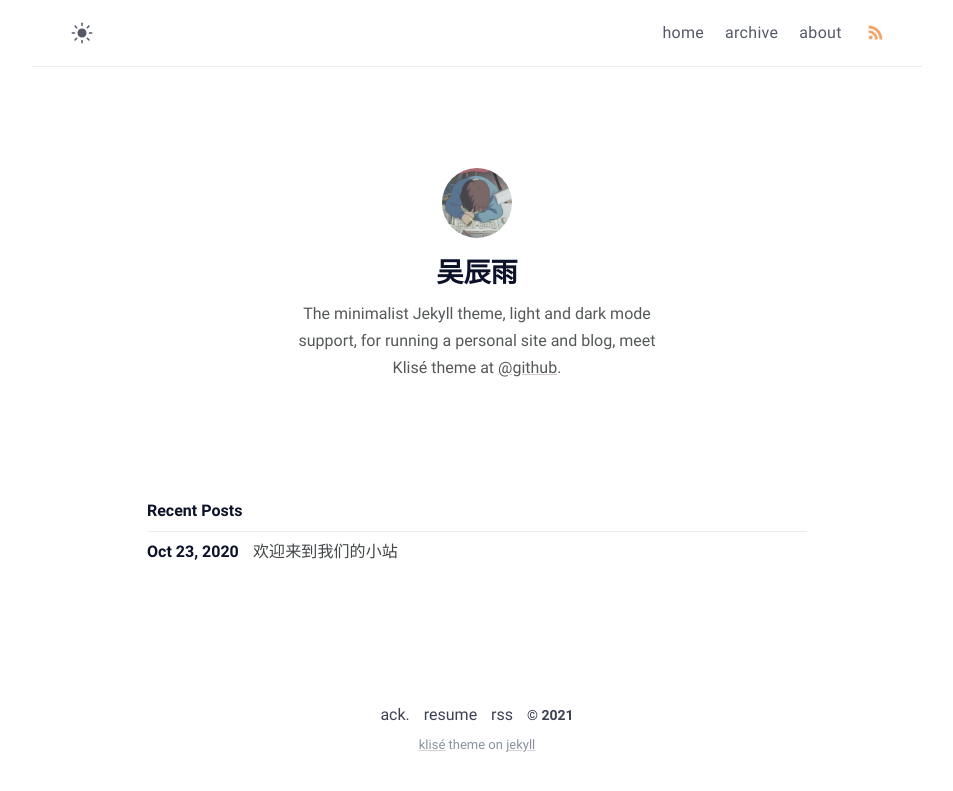
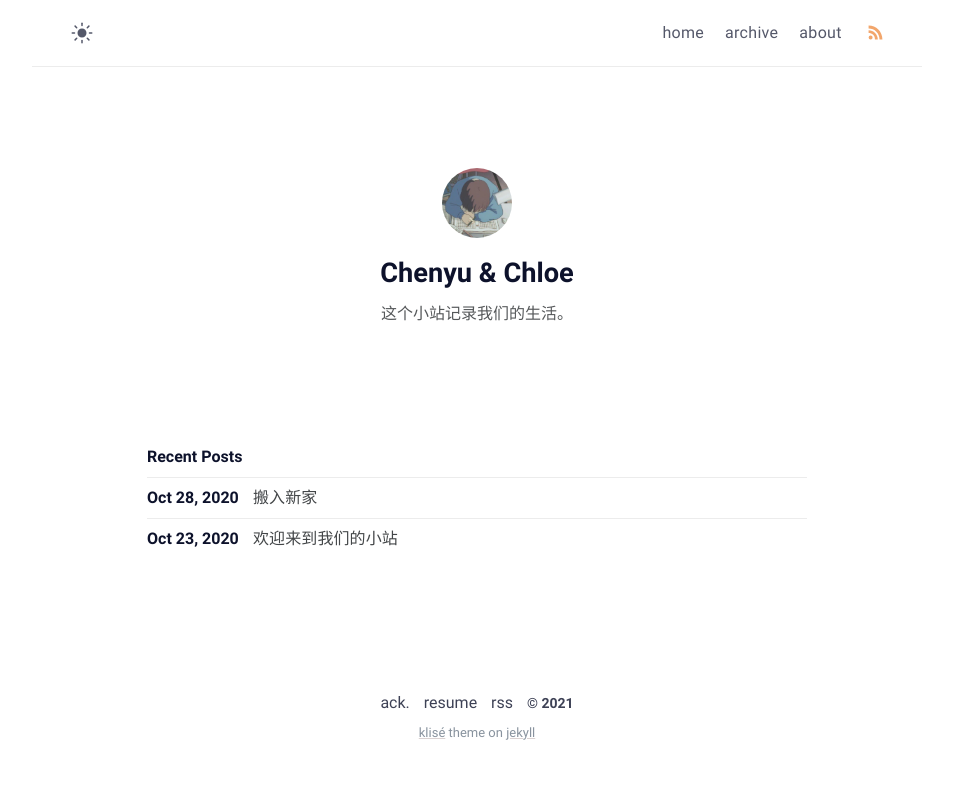
Before and after one commit to Leohc92/Our-First-Decade, a Jekyll site: the page built from index.md, in a window 1280 px wide. Shown: the top 791 px of the page, without its empty margins (163-1116 px from the left). Built offline with Jekyll 4.4.1, drawn with Linux system fonts in a browser that asks for light colours.

Commit message:
added one article

```diff
--- a/_config.yml
+++ b/_config.yml
@@ -1,7 +1,7 @@
 # Site settings
 title: Our Love Story # site title
 description: >- # site description
-lang: en-US # default lang
+lang: zh-cn # default lang
 timezone: Asia/Shanghai # set your timezone
 image: /Our-First-Decade/assets/img/ogp.png # This image used for Open Graph more info https://ogp.me/
 repo: https://github.com/Leohc92/Our-First-Decade # site repo [optional]
@@ -9,16 +9,15 @@ mode: light # default theme "dark" | "light"
 
 # Profile settings
 author:
-  name: 吴辰雨  # author name
+  name: Chenyu & Chloe  # author name
   bio: >- # tell to the world
-    The minimalist Jekyll theme, light and dark mode support, for running a personal site and blog,
-    meet Klisé theme at <a href="https://github.com/piharpi/jekyll-klise" target="_blank" rel="noopener">@github</a>.
-  username: username # general username
-  github: github_username # github username
-  twitter: twitter_username # twitter username
-  facebook: facebook_username # facebook username
-  email: your-email@email.com # email adress
-  avatar: /Our-First-Decade/assets/img/avatar.jpg # change with your own avatar
+    这个小站记录我们的生活。
+  # username: username # general username
+  github: Leohc92 # github username
+  # twitter: twitter_username # twitter username
+  # facebook: facebook_username # facebook username
+  # email: your-email@email.com # email adress
+  avatar: /assets/img/avatar.jpg # change with your own avatar
 
 # URL settings
 url: https://leohc92.github.io #
--- /dev/null
+++ b/_posts/moving-to-our-new-house/2020-10-29-moving-to-our-new-house.md
@@ -0,0 +1,6 @@
+---
+layout: post
+title:  "搬入新家"
+date:   2020-10-28 22:30:00 +0800
+categories: diary
+---
```
Also changed, not shown: README.md.
